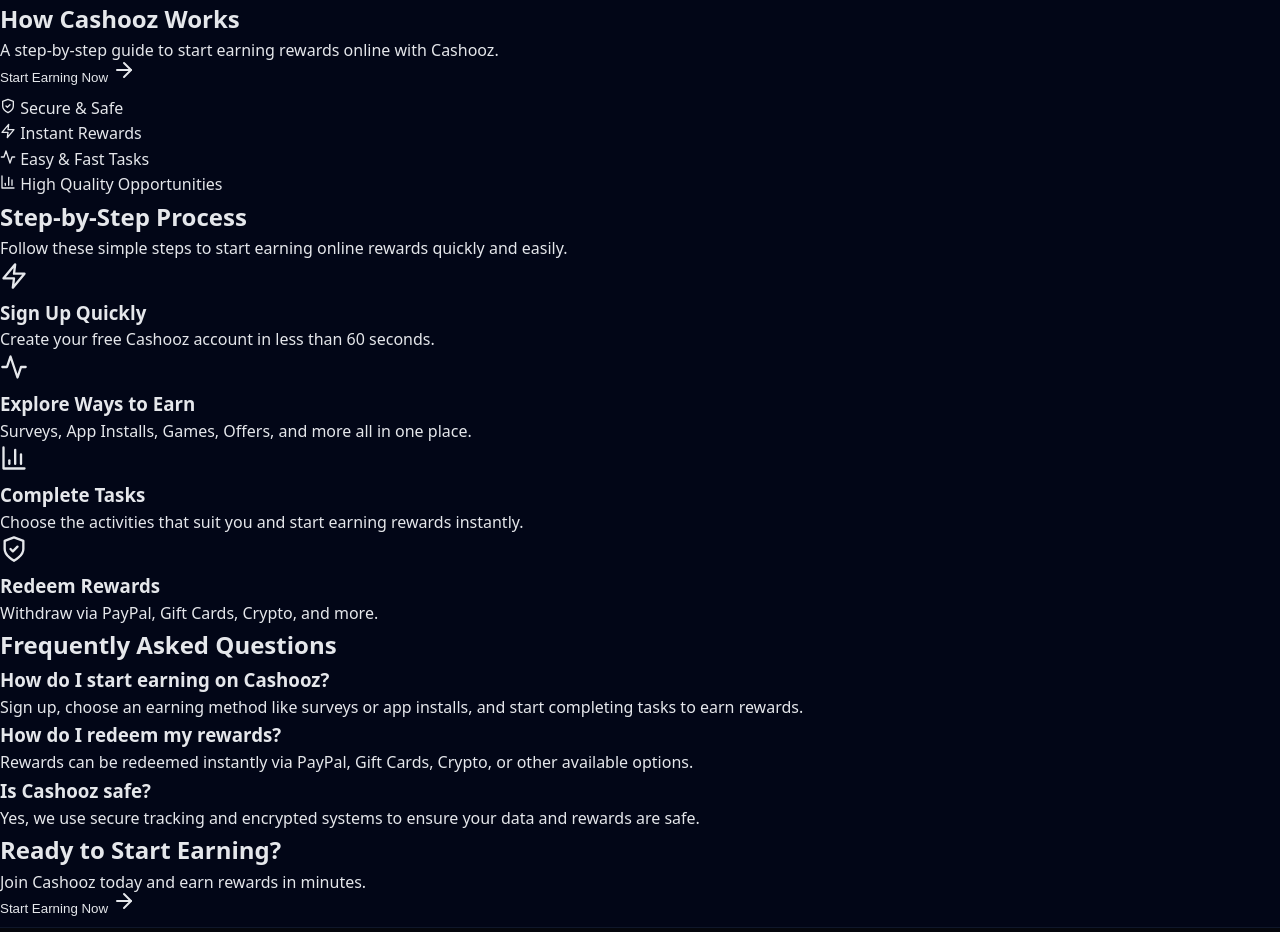
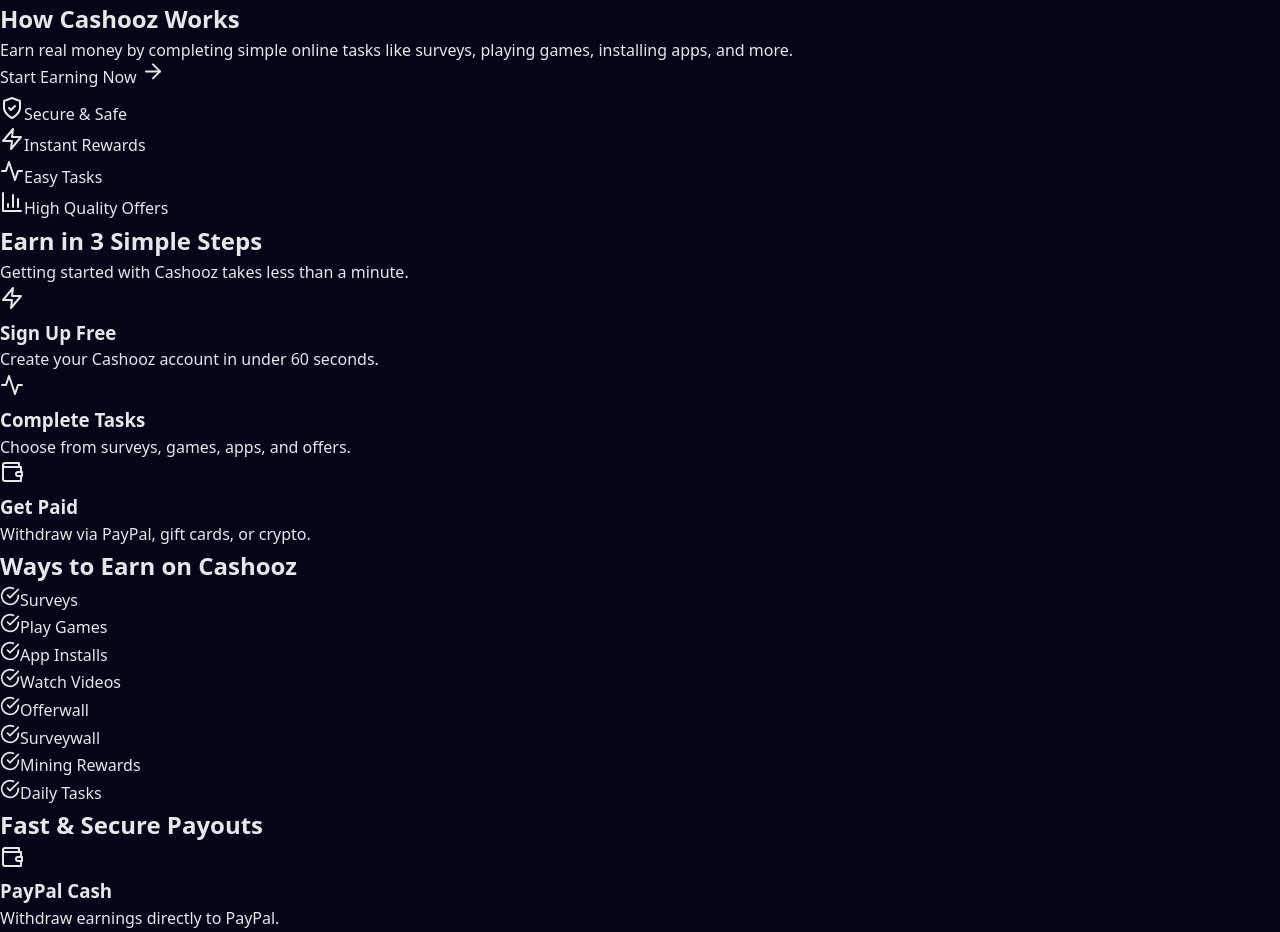
Before and after one commit to tool63/cashin, a Next.js app: page /how-it-works in a window 1280 px wide. Shown: the top 932 px of the page. Built offline with nearby package versions, Linux system fonts and the light colour scheme.

Commit message:
Update page.tsx

```diff
--- a/app/how-it-works/page.tsx
+++ b/app/how-it-works/page.tsx
@@ -1,327 +1,270 @@
-
-
-
 "use client";
 
+import { useEffect, useRef, useState } from "react";
+import Link from "next/link";
+import { motion } from "framer-motion";
+import {
+  ArrowRight,
+  ShieldCheck,
+  Zap,
+  Activity,
+  BarChart3,
+  CheckCircle,
+  Wallet,
+  Gift,
+} from "lucide-react";
 
-import { useEffect, useRef, useState } from "react";
-
-import { motion } from "framer-motion";
-
-import { ArrowRight, ShieldCheck, Zap, Activity, BarChart3, Eye } from "lucide-react";
-
-
-const steps = [
-
-  {
-
-    title: "Sign Up Quickly",
-
-    description: "Create your free Cashooz account in less than 60 seconds.",
-
-    icon: <Zap size={28} />,
-
-  },
-
-  {
-
-    title: "Explore Ways to Earn",
-
-    description: "Surveys, App Installs, Games, Offers, and more all in one place.",
-
-    icon: <Activity size={28} />,
-
-  },
-
-  {
-
-    title: "Complete Tasks",
-
-    description: "Choose the activities that suit you and start earning rewards instantly.",
-
-    icon: <BarChart3 size={28} />,
-
-  },
-
-  {
-
-    title: "Redeem Rewards",
-
-    description: "Withdraw via PayPal, Gift Cards, Crypto, and more.",
-
-    icon: <ShieldCheck size={28} />,
-
-  },
-
-];
-
-
-export default function HowCashoozWorks() {
-
+export default function HowItWorksPage() {
   const heroRef = useRef<HTMLDivElement>(null);
-
   const footerRef = useRef<HTMLDivElement>(null);
-
   const [showFloating, setShowFloating] = useState(false);
 
-
-  const handleCTA = () => {
-
-    alert("Create your Cashooz account to start earning today!");
-
-  };
-
-
-  const ctaGradient = "bg-gradient-to-r from-cyan-400 via-emerald-400 to-teal-400";
-
-
-  /* Floating CTA logic */
+  const ctaGradient =
+    "bg-gradient-to-r from-blue-600 via-indigo-600 to-purple-600";
 
   useEffect(() => {
-
     if (!heroRef.current || !footerRef.current) return;
 
+    const observer = new IntersectionObserver(
+      (entries) => {
+        const heroVisible = entries.find(
+          (e) => e.target === heroRef.current
+        )?.isIntersecting;
 
-    const observer = new IntersectionObserver(
-
-      (entries) => {
-
-        const heroVisible = entries.find((e) => e.target === heroRef.current)?.isIntersecting;
-
-        const footerVisible = entries.find((e) => e.target === footerRef.current)?.isIntersecting;
+        const footerVisible = entries.find(
+          (e) => e.target === footerRef.current
+        )?.isIntersecting;
 
         setShowFloating(!heroVisible && !footerVisible);
-
       },
-
-      { threshold: 0.3 }
-
+      { threshold: 0.25 }
     );
 
-
     observer.observe(heroRef.current);
-
     observer.observe(footerRef.current);
 
-
     return () => observer.disconnect();
-
   }, []);
 
-
   return (
-
-    <div className="min-h-screen bg-gradient-to-br from-[#0b101f] via-[#020617] to-black text-white">
-
+    <main className="bg-slate-950 text-white relative">
 
       {/* HERO */}
-
-      <section ref={heroRef} className="px-4 pt-24 pb-28 text-center max-w-7xl mx-auto">
-
+      <section
+        ref={heroRef}
+        className="max-w-7xl mx-auto px-6 pt-24 pb-28 text-center"
+      >
         <motion.h1
-
           initial={{ opacity: 0, y: -20 }}
-
           animate={{ opacity: 1, y: 0 }}
-
-          className="text-4xl md:text-6xl font-extrabold"
-
+          className="text-4xl md:text-5xl font-bold"
         >
-
-          How <span className="bg-gradient-to-r from-cyan-400 via-emerald-400 to-teal-400 bg-clip-text text-transparent">Cashooz Works</span>
-
+          How <span className="text-blue-500">Cashooz</span> Works
         </motion.h1>
 
-
-        <p className="text-gray-400 mt-6 max-w-2xl mx-auto text-lg">
-
-          A step-by-step guide to start earning rewards online with Cashooz.
-
+        <p className="text-slate-300 max-w-2xl mx-auto text-lg mt-6">
+          Earn real money by completing simple online tasks like surveys,
+          playing games, installing apps, and more.
         </p>
 
-
-        <div className="mt-10">
-
-          <motion.button
-
-            onClick={handleCTA}
-
-            animate={{ y: [0, -6, 0] }}
-
-            transition={{ repeat: Infinity, duration: 1.6 }}
-
-            className={`inline-flex items-center gap-3 px-12 py-5 rounded-3xl font-bold text-lg ${ctaGradient} shadow-2xl hover:scale-105`}
-
+        <motion.div
+          animate={{ y: [0, -6, 0] }}
+          transition={{ repeat: Infinity, duration: 1.6 }}
+          className="mt-10"
+        >
+          <Link
+            href="/register"
+            className={`inline-flex items-center gap-3 px-12 py-5 rounded-full font-bold text-lg ${ctaGradient} shadow-2xl`}
           >
-
             Start Earning Now <ArrowRight />
-
-          </motion.button>
-
-        </div>
-
+          </Link>
+        </motion.div>
       </section>
 
-
       {/* TRUST STRIP */}
-
-      <section className="bg-white/5 px-4 py-10 max-w-7xl mx-auto">
-
-        <div className="grid grid-cols-2 md:grid-cols-4 gap-6 text-gray-300 text-sm">
-
-          <div className="flex gap-2 items-center"><ShieldCheck className="text-emerald-400" size={16} /> Secure & Safe</div>
-
-          <div className="flex gap-2 items-center"><Zap className="text-yellow-400" size={16} /> Instant Rewards</div>
-
-          <div className="flex gap-2 items-center"><Activity className="text-emerald-400" size={16} /> Easy & Fast Tasks</div>
-
-          <div className="flex gap-2 items-center"><BarChart3 className="text-purple-400" size={16} /> High Quality Opportunities</div>
-
+      <section className="bg-slate-900 py-10">
+        <div className="max-w-7xl mx-auto px-6 grid grid-cols-2 md:grid-cols-4 gap-6 text-sm text-slate-300">
+          <TrustItem icon={<ShieldCheck />} text="Secure & Safe" />
+          <TrustItem icon={<Zap />} text="Instant Rewards" />
+          <TrustItem icon={<Activity />} text="Easy Tasks" />
+          <TrustItem icon={<BarChart3 />} text="High Quality Offers" />
         </div>
-
       </section>
 
-
       {/* STEPS */}
-
-      <section className="px-4 py-20 max-w-7xl mx-auto text-center">
-
-        <h2 className="text-3xl font-bold mb-4">Step-by-Step Process</h2>
-
-        <p className="text-gray-400 mb-10 max-w-2xl mx-auto">
-
-          Follow these simple steps to start earning online rewards quickly and easily.
-
+      <section className="py-20 max-w-7xl mx-auto px-6 text-center">
+        <h2 className="text-3xl font-bold mb-4">Earn in 3 Simple Steps</h2>
+        <p className="text-slate-400 mb-12 max-w-2xl mx-auto">
+          Getting started with Cashooz takes less than a minute.
         </p>
 
-
-        <div className="grid md:grid-cols-2 lg:grid-cols-4 gap-8">
-
-          {steps.map((step, i) => (
-
-            <motion.div
-
-              key={i}
-
-              whileInView={{ opacity: [0, 1], y: [20, 0] }}
-
-              transition={{ delay: i * 0.1 }}
-
-              className="bg-white/5 border border-white/10 rounded-2xl p-8 hover:border-cyan-400/40 transition"
-
-            >
-
-              <div className="text-cyan-400 mb-4 mx-auto w-fit">{step.icon}</div>
-
-              <h3 className="text-xl font-semibold mb-2">{step.title}</h3>
-
-              <p className="text-gray-400">{step.description}</p>
-
-            </motion.div>
-
-          ))}
-
+        <div className="grid md:grid-cols-3 gap-8">
+          <StepCard
+            icon={<Zap />}
+            title="Sign Up Free"
+            desc="Create your Cashooz account in under 60 seconds."
+          />
+          <StepCard
+            icon={<Activity />}
+            title="Complete Tasks"
+            desc="Choose from surveys, games, apps, and offers."
+          />
+          <StepCard
+            icon={<Wallet />}
+            title="Get Paid"
+            desc="Withdraw via PayPal, gift cards, or crypto."
+          />
         </div>
-
       </section>
 
+      {/* WAYS TO EARN */}
+      <section className="bg-slate-900 py-20">
+        <div className="max-w-7xl mx-auto px-6">
+          <h2 className="text-3xl font-bold text-center mb-12">
+            Ways to Earn on Cashooz
+          </h2>
 
-      {/* FAQ */}
-
-      <section className="px-4 py-20 max-w-7xl mx-auto text-center">
-
-        <h2 className="text-3xl font-bold mb-4">Frequently Asked Questions</h2>
-
-        <div className="text-gray-400 mt-6 space-y-4">
-
-          <div className="bg-white/5 rounded-xl p-6 cursor-pointer hover:bg-white/10 transition">
-
-            <h3 className="font-semibold">How do I start earning on Cashooz?</h3>
-
-            <p className="mt-2 text-sm">Sign up, choose an earning method like surveys or app installs, and start completing tasks to earn rewards.</p>
-
+          <div className="grid sm:grid-cols-2 lg:grid-cols-4 gap-6">
+            {[
+              "Surveys",
+              "Play Games",
+              "App Installs",
+              "Watch Videos",
+              "Offerwall",
+              "Surveywall",
+              "Mining Rewards",
+              "Daily Tasks",
+            ].map((item) => (
+              <div
+                key={item}
+                className="bg-slate-800 rounded-xl p-6 flex items-center gap-3"
+              >
+                <CheckCircle className="text-green-500" size={20} />
+                <span>{item}</span>
+              </div>
+            ))}
           </div>
-
-          <div className="bg-white/5 rounded-xl p-6 cursor-pointer hover:bg-white/10 transition">
-
-            <h3 className="font-semibold">How do I redeem my rewards?</h3>
-
-            <p className="mt-2 text-sm">Rewards can be redeemed instantly via PayPal, Gift Cards, Crypto, or other available options.</p>
-
-          </div>
-
-          <div className="bg-white/5 rounded-xl p-6 cursor-pointer hover:bg-white/10 transition">
-
-            <h3 className="font-semibold">Is Cashooz safe?</h3>
-
-            <p className="mt-2 text-sm">Yes, we use secure tracking and encrypted systems to ensure your data and rewards are safe.</p>
-
-          </div>
-
         </div>
-
       </section>
 
+      {/* PAYOUTS */}
+      <section className="py-20">
+        <div className="max-w-7xl mx-auto px-6">
+          <h2 className="text-3xl font-bold text-center mb-12">
+            Fast & Secure Payouts
+          </h2>
+
+          <div className="grid md:grid-cols-3 gap-8">
+            <PayoutCard
+              icon={<Wallet />}
+              title="PayPal Cash"
+              desc="Withdraw earnings directly to PayPal."
+            />
+            <PayoutCard
+              icon={<Gift />}
+              title="Gift Cards"
+              desc="Amazon, Google Play, Apple, and more."
+            />
+            <PayoutCard
+              icon={<ShieldCheck />}
+              title="Crypto"
+              desc="Bitcoin, Ethereum, Litecoin & Dogecoin."
+            />
+          </div>
+        </div>
+      </section>
 
       {/* FINAL CTA */}
+      <section
+        ref={footerRef}
+        className="bg-gradient-to-r from-blue-600 to-indigo-600 py-24 text-center"
+      >
+        <h2 className="text-4xl font-bold mb-4">
+          Ready to Start Earning?
+        </h2>
+        <p className="text-white/90 mb-8 text-lg">
+          Join Cashooz today and earn rewards in minutes.
+        </p>
 
-      <section ref={footerRef} className="px-4 py-28 text-center max-w-7xl mx-auto">
-
-        <h2 className="text-4xl font-extrabold">Ready to Start Earning?</h2>
-
-        <p className="text-gray-300 mt-4 text-lg">Join Cashooz today and earn rewards in minutes.</p>
-
-        <motion.button
-
-          onClick={handleCTA}
-
+        <motion.div
           animate={{ y: [0, -6, 0] }}
-
           transition={{ repeat: Infinity, duration: 1.6 }}
-
-          className={`mt-10 inline-flex items-center gap-3 px-14 py-5 rounded-full font-bold text-lg ${ctaGradient} shadow-2xl`}
-
         >
-
-          Start Earning Now <ArrowRight />
-
-        </motion.button>
-
+          <Link
+            href="/register"
+            className="inline-flex items-center gap-3 bg-white text-slate-900 px-12 py-5 rounded-full font-bold text-lg"
+          >
+            Create Free Account <ArrowRight />
+          </Link>
+        </motion.div>
       </section>
 
+      {/* FLOATING CTA */}
+      {showFloating && (
+        <motion.div
+          initial={{ opacity: 0, y: 40 }}
+          animate={{ opacity: 1, y: 0 }}
+          className="fixed bottom-6 right-6 z-50"
+        >
+          <Link
+            href="/register"
+            className={`inline-flex items-center gap-3 px-6 py-4 rounded-full font-bold text-lg ${ctaGradient} shadow-2xl hover:scale-105 transition`}
+          >
+            Start Earning in 60 Seconds <ArrowRight />
+          </Link>
+        </motion.div>
+      )}
+    </main>
+  );
+}
 
-      {/* FLOATING CTA */}
+/* COMPONENTS */
 
-      {showFloating && (
+function TrustItem({ icon, text }: { icon: React.ReactNode; text: string }) {
+  return (
+    <div className="flex items-center gap-2 justify-center">
+      <span className="text-blue-500">{icon}</span>
+      <span>{text}</span>
+    </div>
+  );
+}
 
-        <motion.div
+function StepCard({
+  icon,
+  title,
+  desc,
+}: {
+  icon: React.ReactNode;
+  title: string;
+  desc: string;
+}) {
+  return (
+    <div className="bg-slate-900 rounded-2xl p-8 text-center">
+      <div className="w-14 h-14 mx-auto mb-4 flex items-center justify-center rounded-full bg-blue-600">
+        {icon}
+      </div>
+      <h3 className="text-xl font-semibold mb-3">{title}</h3>
+      <p className="text-slate-300">{desc}</p>
+    </div>
+  );
+}
 
-          initial={{ opacity: 0, y: 40 }}
-
-          animate={{ opacity: 1, y: 0 }}
-
-          className="fixed bottom-6 right-6 z-50"
-
-        >
-
-          <button
-
-            onClick={handleCTA}
-
-            className={`px-6 py-4 rounded-full font-bold text-lg ${ctaGradient} shadow-2xl hover:scale-105`}
-
-          >
-
-            Start Earning in 60 Seconds
-
-          </button>
-
-        </motion.div>
-
-      )}
-
+function PayoutCard({
+  icon,
+  title,
+  desc,
+}: {
+  icon: React.ReactNode;
+  title: string;
+  desc: string;
+}) {
+  return (
+    <div className="bg-slate-900 rounded-2xl p-8 text-center">
+      <div className="w-14 h-14 mx-auto mb-4 flex items-center justify-center rounded-full bg-blue-600">
+        {icon}
+      </div>
+      <h3 className="text-xl font-semibold mb-3">{title}</h3>
+      <p className="text-slate-300">{desc}</p>
     </div>
-
   );
-
 }
```
